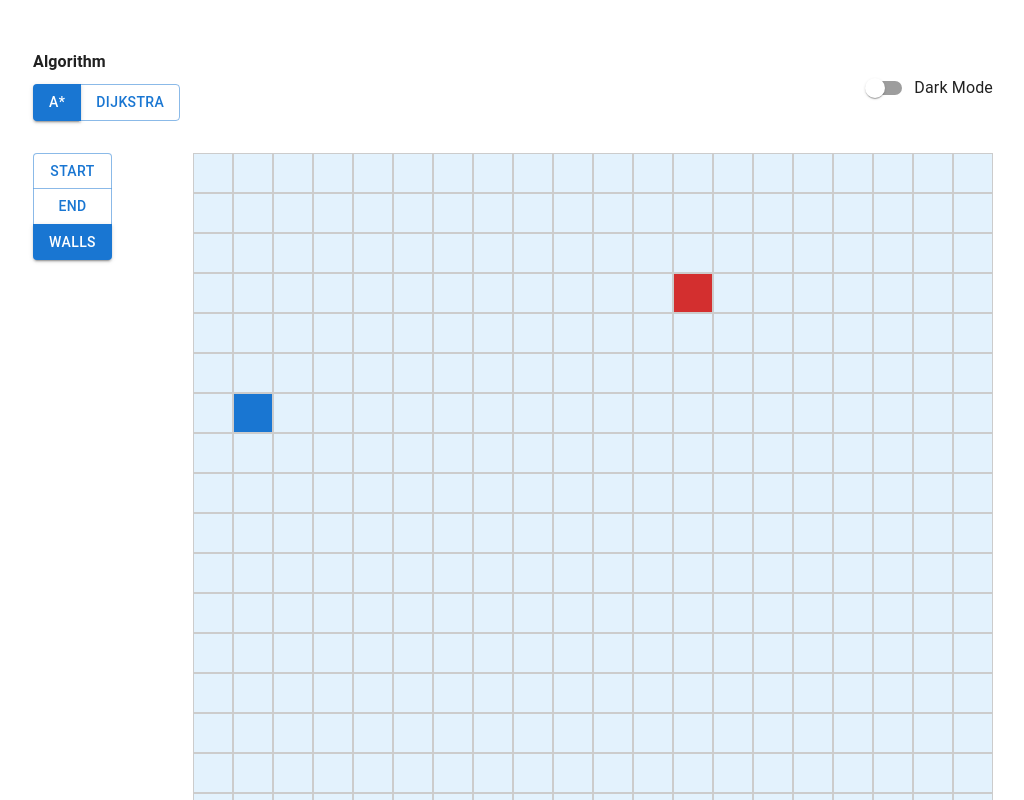
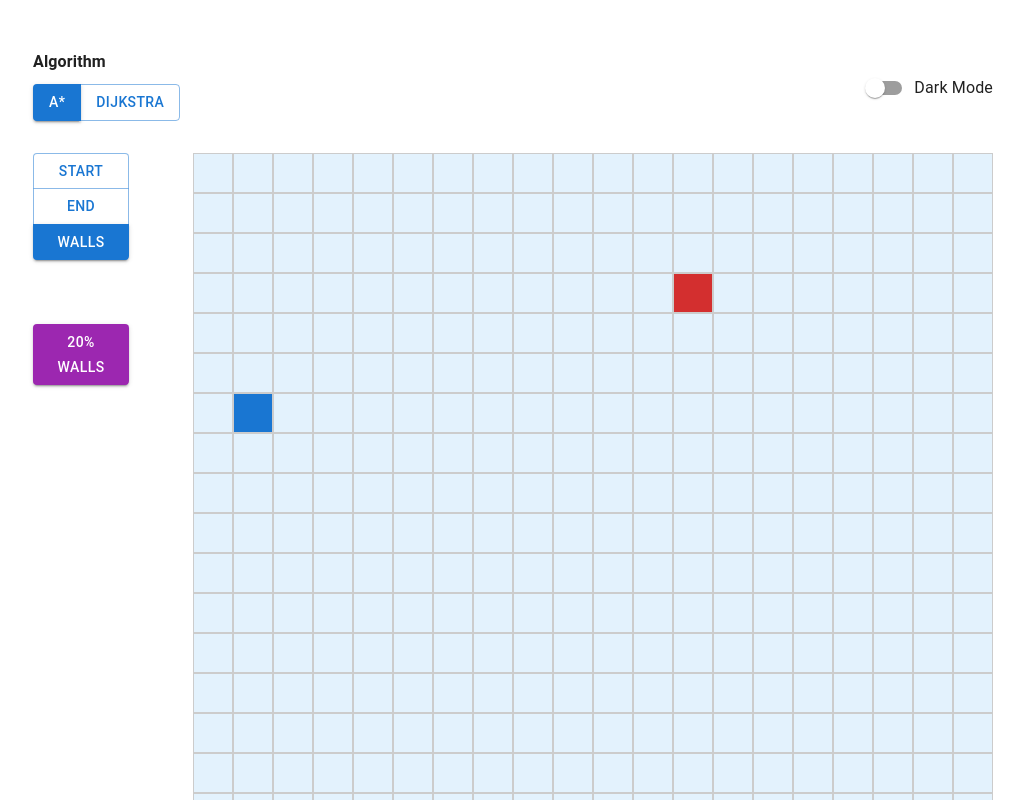
Before and after one commit to kwanlokto/graphing_library, a Next.js app: page / in a window 1280 px wide. Shown: the top 800 px of the page, without its empty margins (127-1151 px from the left). Built offline with nearby package versions, Linux system fonts and the light colour scheme.

Commit message:
add function to create random walls

```diff
--- a/src/algorithms/helper.ts
+++ b/src/algorithms/helper.ts
@@ -104,3 +104,43 @@ export const updateGridWithStartEnd = (
   newGrid[end.row][end.col].isEnd = true; // mark end position
   return newGrid;
 };
+
+/**
+ * Randomly places walls on the grid.
+ * The function will randomly mark cells as walls, ensuring that the start and end positions are not turned into walls.
+ *
+ * @param {GridType} grid - The grid to place walls on.
+ * @param {Coordinate} start - The start position that should not be turned into a wall.
+ * @param {Coordinate} end - The end position that should not be turned into a wall.
+ * @param {number} wallDensity - The percentage (0-100) of the grid that should be filled with walls.
+ * @returns {GridType} The updated grid with randomly placed walls.
+ */
+export const randomlyPlaceWalls = (
+  grid: GridType,
+  wallDensity: number
+): GridType => {
+  const newGrid = [...grid];
+  const totalCells = grid.length * grid[0].length;
+  const wallCount = Math.floor((wallDensity / 100) * totalCells);
+
+  let wallsPlaced = 0;
+
+  while (wallsPlaced < wallCount) {
+    const row = Math.floor(Math.random() * grid.length);
+    const col = Math.floor(Math.random() * grid[0].length);
+
+    // Avoid placing walls on the start and end positions
+    if (
+      newGrid[row][col].isStart ||
+      newGrid[row][col].isEnd ||
+      newGrid[row][col].isWall
+    ) {
+      continue; // Skip if it's the start, end, or already a wall
+    }
+
+    newGrid[row][col].isWall = true;
+    wallsPlaced++;
+  }
+
+  return newGrid;
+};
--- a/src/ui/Grid.tsx
+++ b/src/ui/Grid.tsx
@@ -1,6 +1,8 @@
 import { Box, Button, ButtonGroup } from "@mui/material";
 import { CellType, Coordinate, GridType } from "@/types/grid";
 import React, { useState } from "react";
+
+import { randomlyPlaceWalls } from "@/algorithms/helper";
 
 interface GridProps {
   grid: GridType;
@@ -63,7 +65,7 @@ const Grid = ({ grid, setGrid, setStart, setEnd, disabled }: GridProps) => {
         display: "flex",
         flexDirection: "row", // vertical on small, horizontal on medium+
         justifyContent: "space-between",
-        gap: 4,
+        gap: 8,
       }}
     >
       {/* Button Group */}
@@ -73,15 +75,19 @@ const Grid = ({ grid, setGrid, setStart, setEnd, disabled }: GridProps) => {
           flexDirection: "column",
           alignItems: { xs: "center", md: "flex-start" },
           mb: { xs: 2, md: 0 },
+          width: "100%",
+          gap: 8,
         }}
       >
         <ButtonGroup
+          fullWidth
           orientation={
             typeof window !== "undefined" && window.innerWidth < 900
               ? "horizontal"
               : "vertical"
           }
           variant="outlined"
+          disabled={disabled}
         >
           <Button
             variant={editMode === "start" ? "contained" : "outlined"}
@@ -102,6 +108,17 @@ const Grid = ({ grid, setGrid, setStart, setEnd, disabled }: GridProps) => {
             Walls
           </Button>
         </ButtonGroup>
+        <Button
+          variant="contained"
+          color="secondary"
+          disabled={disabled}
+          onClick={() => {
+            const updatedGrid = randomlyPlaceWalls(grid, 20); // 20% density for walls
+            setGrid(updatedGrid);
+          }}
+        >
+          20% Walls
+        </Button>
       </Box>
 
       {/* Grid */}
```
